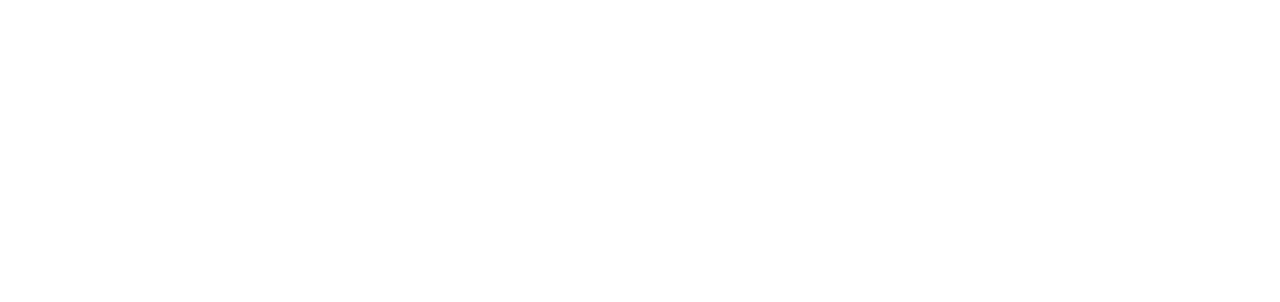
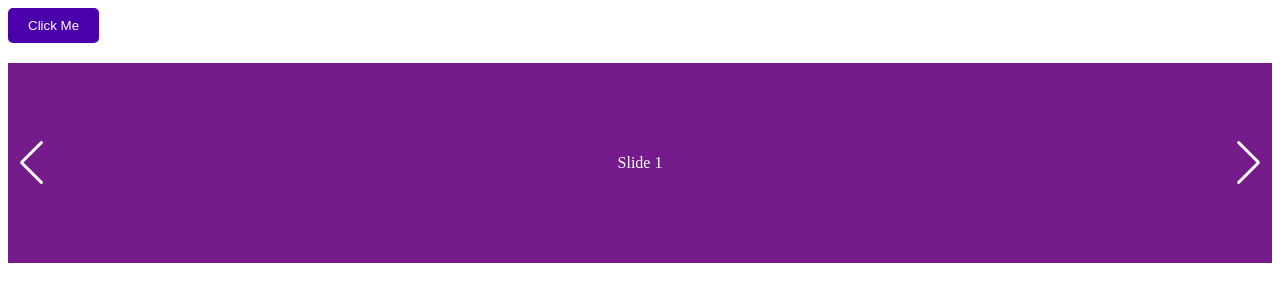
Before and after one commit to vladimir72031910-ui/test_java, a plain HTML site: page index.html in a window 1280 px wide. Drawn offline with nearby package versions, Linux system fonts and the light colour scheme.

Commit message:
feat: jslesson

```diff
--- a/index.html
+++ b/index.html
@@ -3,10 +3,38 @@
 <head>
     <meta charset="UTF-8">
     <meta name="viewport" content="width=device-width, initial-scale=1.0">
-    <title>Document</title>
+
+     <link rel="stylesheet" href="https://cdn.jsdelivr.net/npm/swiper@11/swiper-bundle.min.css" />
     <link rel="stylesheet" href="./style.css">
+
+    <title>Simple Js</title>
+
+
 </head>
 <body>
+    <button id="Mybutton">Click Me</button>
+
+    <div class="swiper">
+
+        <div class="swiper-wraper">
+
+            <div class="swiper-slide">Slide 1</div>
+
+            <div class="swiper-slide">Slide 2</div>
+
+            <div class="swiper-slide">Slide 3</div>
+
+        </div>
+
+        <div class="swiper-button-prev"></div>
+
+        <div class="swiper-button-next"></div>
+
+    </div>
+
+   <script src="https://cdn.jsdelivr.net/npm/swiper@11/swiper-bundle.min.js"></script>
+
+    <script src="./script.js"></script>
 
 </body>
 </html>
--- /dev/null
+++ b/script.js
@@ -0,0 +1,15 @@
+const button = document.getElementById('Mybutton');
+
+button.addEventListener('click', () =>{
+    alert('Button was clicked!');
+
+});
+
+const swiper = new Swiper('.swiper', {
+    direction: 'horizontal',
+    loop: true,
+    navigation: {
+        nextEl: '.swiper-button-next',
+        prevEl: '.swiper-button-prev',
+    },
+});
--- a/style.css
+++ b/style.css
@@ -0,0 +1,37 @@
+#Mybutton {
+    background-color:rgb(74, 0, 171);
+    color: white;
+    padding: 10px 20px;
+    border: none;
+    border-radius: 5px;
+    cursor: pointer;
+}
+
+#Mybutton:hover {
+    background-color: rgb(133, 84, 255);
+}
+
+.swiper {
+    width: 100%;
+    margin: 20px 0;
+}
+
+.swiper-wraper {
+    height: 200px;
+    border-radius: 60px 120px;
+}
+
+.swiper-slide {
+    display: flex;
+    flex-direction: row;
+    justify-content: center;
+    align-items: center;
+    background-color: rgb(117, 27, 139);
+    color: white;
+
+}
+
+.swiper-button-prev,
+.swiper-button-next {
+    color: white;
+}
```
